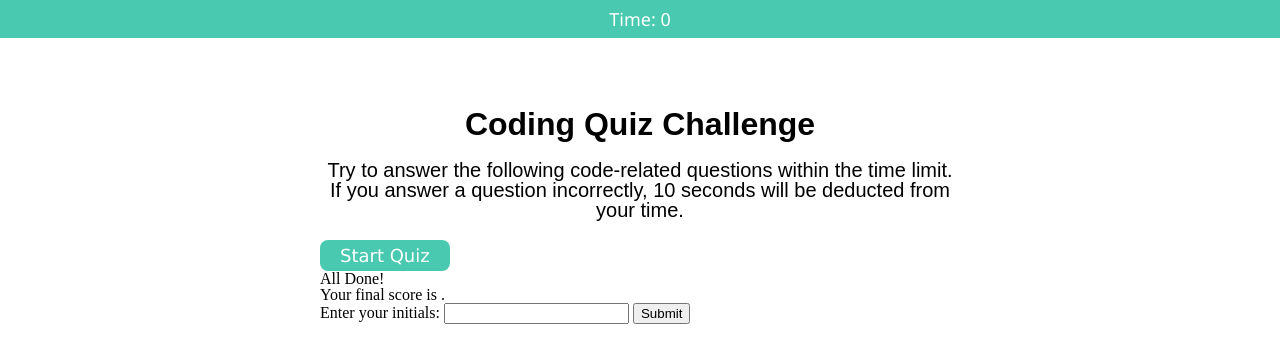
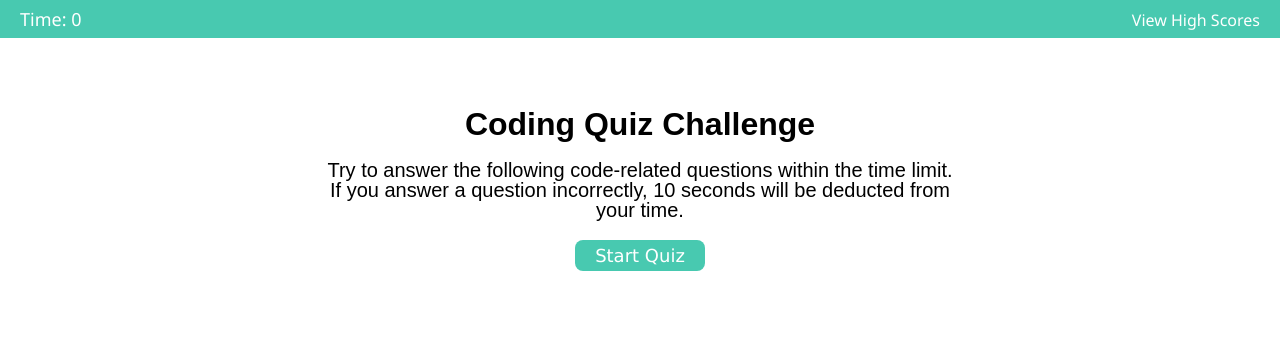
Before and after one commit to calliebn/javascript_quiz, a plain HTML site: page index.html in a window 1280 px wide. Drawn offline with nearby package versions, Linux system fonts and the light colour scheme.

Commit message:
Worked on the CSS and HTML docs

```diff
--- a/assets/css/style.css
+++ b/assets/css/style.css
@@ -1,10 +1,19 @@
+/* global styles */
 :root {
     --teal: #48C9B0;
     --light: #fff;
     --grey: #515A5A;
 }
 
+.hide {
+    visibility: hidden;
+}
+
+/* styles for the timer bar at the top */
 header {
+    display: flex;
+    align-items: baseline;
+    justify-content: space-between;
     background-color: var(--teal);
     color: var(--light);
     font-family:'Segoe UI', Tahoma, Geneva, Verdana, sans-serif;
@@ -13,10 +22,14 @@ header {
 }
 
 .timer {
-    text-align: center;
     font-size: 18px;
 }
 
+.score {
+    font-size: 16px;
+}
+
+/* styles for the main container */
 .wrapper {
     display: flex;
     flex-direction: column;
@@ -28,6 +41,12 @@ header {
     margin: 0 auto;
 }
 
+.center {
+display: flex;
+justify-content: center;
+}
+
+/* styles for the start screen */
 .start h1 {
     font-family:Arial, Helvetica, sans-serif;
     font-size: 32px;
--- a/index.html
+++ b/index.html
@@ -14,6 +14,7 @@
 
     <header>
         <div class="timer">Time: <span id="time">0</span></div>
+        <div class ="score">View High Scores</div>
     </header>
 
     <div class="wrapper">
@@ -23,7 +24,9 @@
                 Try to answer the following code-related questions within the time limit. If you answer a question
                 incorrectly, 10 seconds will be deducted from your time.
             </p>
-            <button id="start">Start Quiz</button>
+            <div class="center">
+                <button id="start">Start Quiz</button>
+            </div>
         </div>
 
         <div id="questions" class="hide">
```
